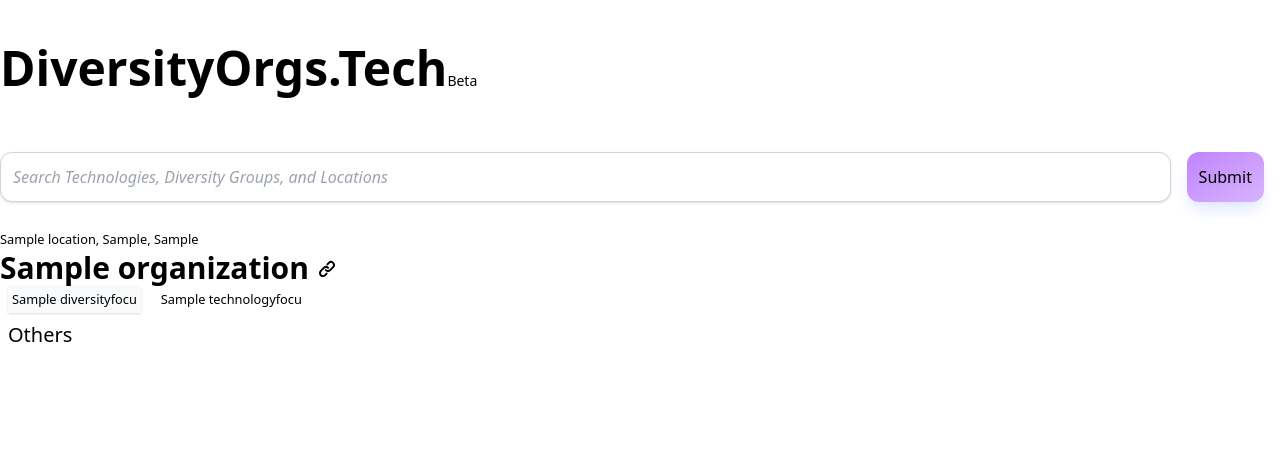
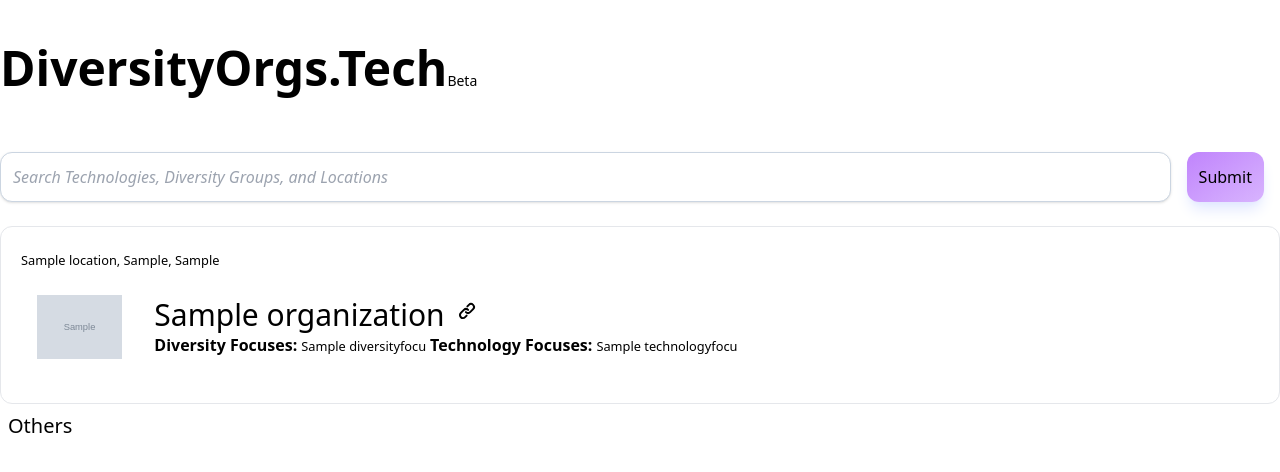
Before and after one commit to kjaymiller/diversity-orgs-django, a Django app: page /orgs/1 in a window 1280 px wide. Shown: the top 472 px of the page. Run offline with Django 4.2, Linux system fonts and the light colour scheme; tables that the repository leaves empty hold one stand-in row (values such as "Sample post"); grey boxes marked "Sample" are stand-in pictures; some libraries are stand-ins or nearby versions.

Commit message:
org uses parent org by default

```diff
--- a/org_pages/models.py
+++ b/org_pages/models.py
@@ -103,6 +103,10 @@
         )
     logo = models.ImageField(upload_to='media/logos', blank=True)
 
+    def save(self):
+        if self.parent and not self.logo:
+            self.logo = self.parent.logo
+        super().save()
 
     def __str__(self):
         return self.name
--- a/templates/org_detail.html
+++ b/templates/org_detail.html
@@ -1,25 +1,37 @@
 {% extends 'base.html' %}
 
 {% block content %}
+<div class="border rounded-xl p-5">
     <small class=""><a href="{% url 'location_filter' organization.location.pk %}">{{organization.location}}</a></small>
-<div class="flex flex-wrap items-baseline">
-    <h1 class="text-3xl font-bold pr-2">{{organization.name}}</h1><small><a href="{{organization.url}}">
+    <div class="my-2 flex items-center">
+    {% if organization.logo %}
+        <div>
+            <img src="{{organization.logo.url}}" alt="Logo for {{organization.name}}" class="max-h-24 p-4 mr-4 rounded" />
+        </div>
+    {% endif %}
+        <div>
+            <div class="flex">
+                <h1 class="text-3xl">{{organization.name}}</h1>
+                <small class="ml-2 rounded-xl p-1"><a href="{{organization.url}}">
                     <svg xmlns="http://www.w3.org/2000/svg" class="h-5 w-5" viewBox="0 0 20 20" fill="currentColor">
                         <path fill-rule="evenodd" d="M12.586 4.586a2 2 0 112.828 2.828l-3 3a2 2 0 01-2.828 0 1 1 0 00-1.414 1.414 4 4 0 005.656 0l3-3a4 4 0 00-5.656-5.656l-1.5 1.5a1 1 0 101.414 1.414l1.5-1.5zm-5 5a2 2 0 012.828 0 1 1 0 101.414-1.414 4 4 0 00-5.656 0l-3 3a4 4 0 105.656 5.656l1.5-1.5a1 1 0 10-1.414-1.414l-1.5 1.5a2 2 0 11-2.828-2.828l3-3z" clip-rule="evenodd" />
                     </svg>
                 </a></small>
             </div>
             <div class="flex items-baseline">
-    {% if organization.parent %}
-    <small class=""><a href="{% url 'parent_org_detail' organization.parent.pk %}">{{organization.parent}}</a></small>
-    {% endif %}
+            <h3 class="font-bold">Diversity Focuses:</h3>
             {% for focus in organization.diversity_focus.all %}
-    <small class="p-1 mx-2 shadow bg-slate-50"><a href="{% url 'diversity_filter' organization.location.pk focus.pk%}">{{focus}}</a></small>
-    {% endfor %}
+            <small class='mx-1'>{{focus.name}}</small>
+            {%endfor%}
+            <h3 class="font-bold">Technology Focuses:</h3>
             {% for focus in organization.technology_focus.all %}
-    <small class="p-1 mx-2">{{focus}}</small>
-    {% endfor %}
+            <small class='mx-1'>{{focus.name}}</small>
+            {%endfor%}
         </div>
+    </div>
+</div>
+</div>
+
 
 <div class="m-2">
     <h2 class="text-xl">Others</h2>
```
Also changed, not shown: org_pages/migrations/0009_alter_parentorganization_logo.py (added). Lines whose indentation alone changed are shown as unchanged.
